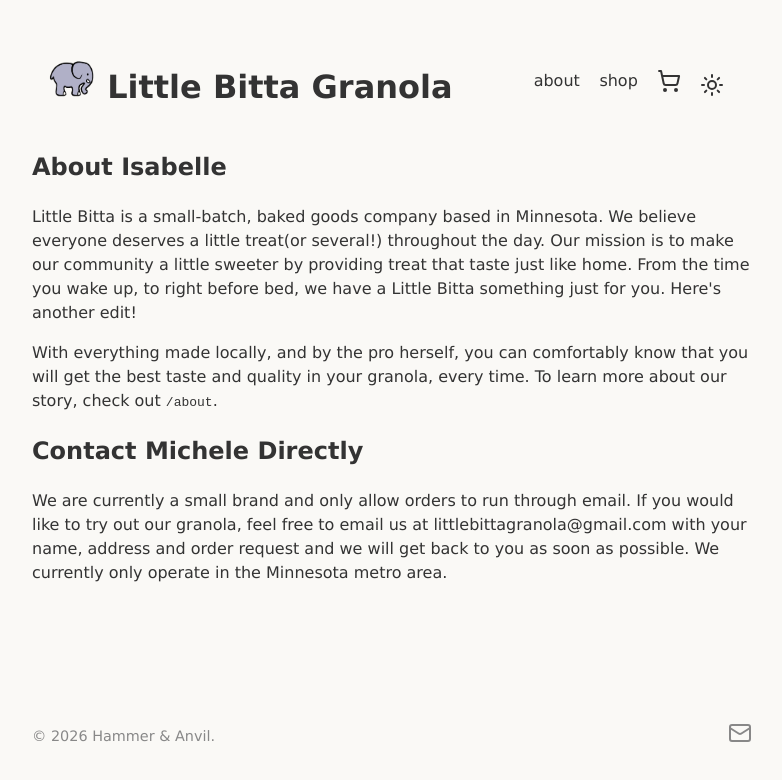
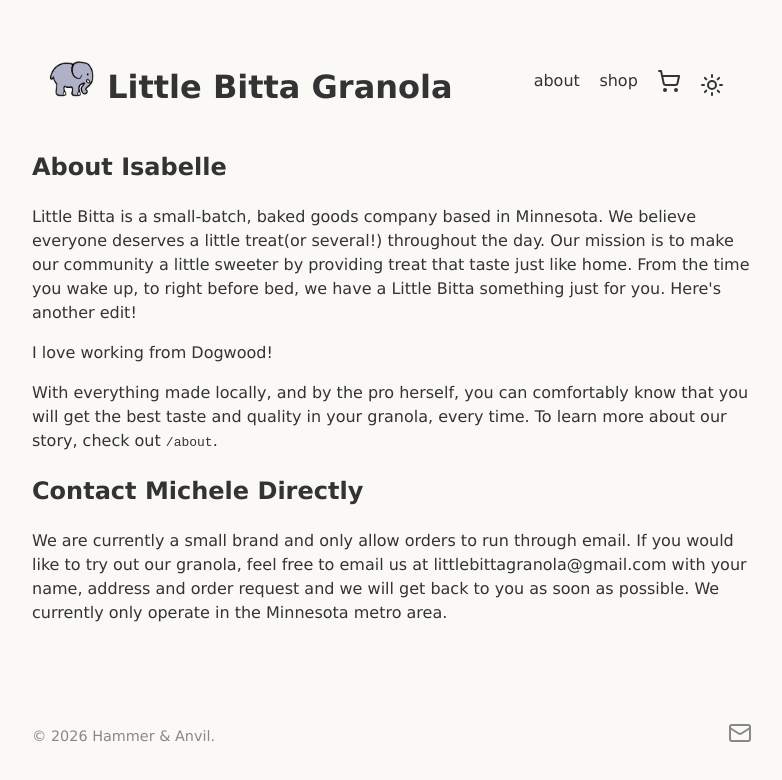
Before and after one commit to louislef299/little-bitta-site, a SvelteKit app: page /about in a window 1280 px wide. Shown: the top 780 px of the page, without its empty margins (248-1030 px from the left). Built offline with nearby package versions, Linux system fonts and the light colour scheme.

Commit message:
docs: working from dogwood

```diff
--- a/src/routes/about/+page.svelte
+++ b/src/routes/about/+page.svelte
@@ -7,6 +7,8 @@
     that taste just like home. From the time you wake up, to right before bed,
     we have a Little Bitta something just for you. Here's another edit!
   </p>
+
+  <p>I love working from Dogwood!</p>
 
   <p>
     With everything made locally, and by the pro herself, you can comfortably
```
